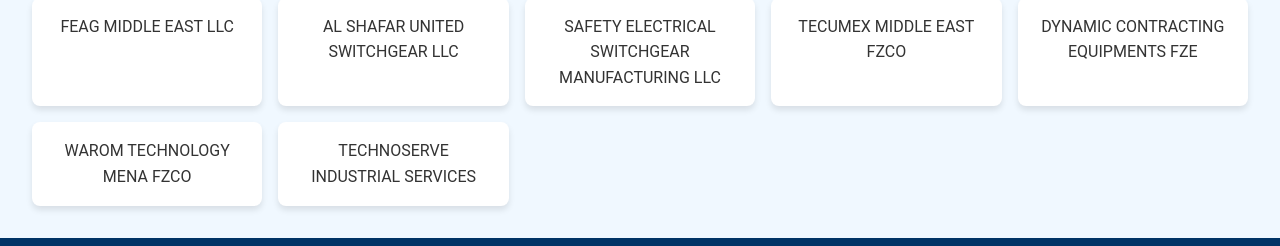
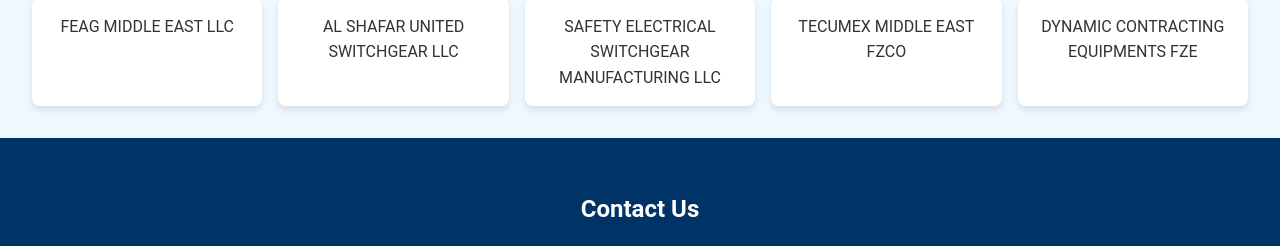
Before and after one commit to Arshu200/sample, a plain HTML site: page index.html in a window 1280 px wide. Shown: the part 2100-2346 px from the top of the page. Drawn offline with Linux system fonts and the light colour scheme.

Commit message:
new commit

```diff
--- a/index.html
+++ b/index.html
@@ -101,8 +101,6 @@
       <div class="project-card">SAFETY ELECTRICAL SWITCHGEAR MANUFACTURING LLC</div>
       <div class="project-card">TECUMEX MIDDLE EAST FZCO</div>
       <div class="project-card">DYNAMIC CONTRACTING EQUIPMENTS FZE</div>
-      <div class="project-card">WAROM TECHNOLOGY MENA FZCO</div>
-      <div class="project-card">TECHNOSERVE INDUSTRIAL SERVICES</div>
     </div>
   </section>
 
```
